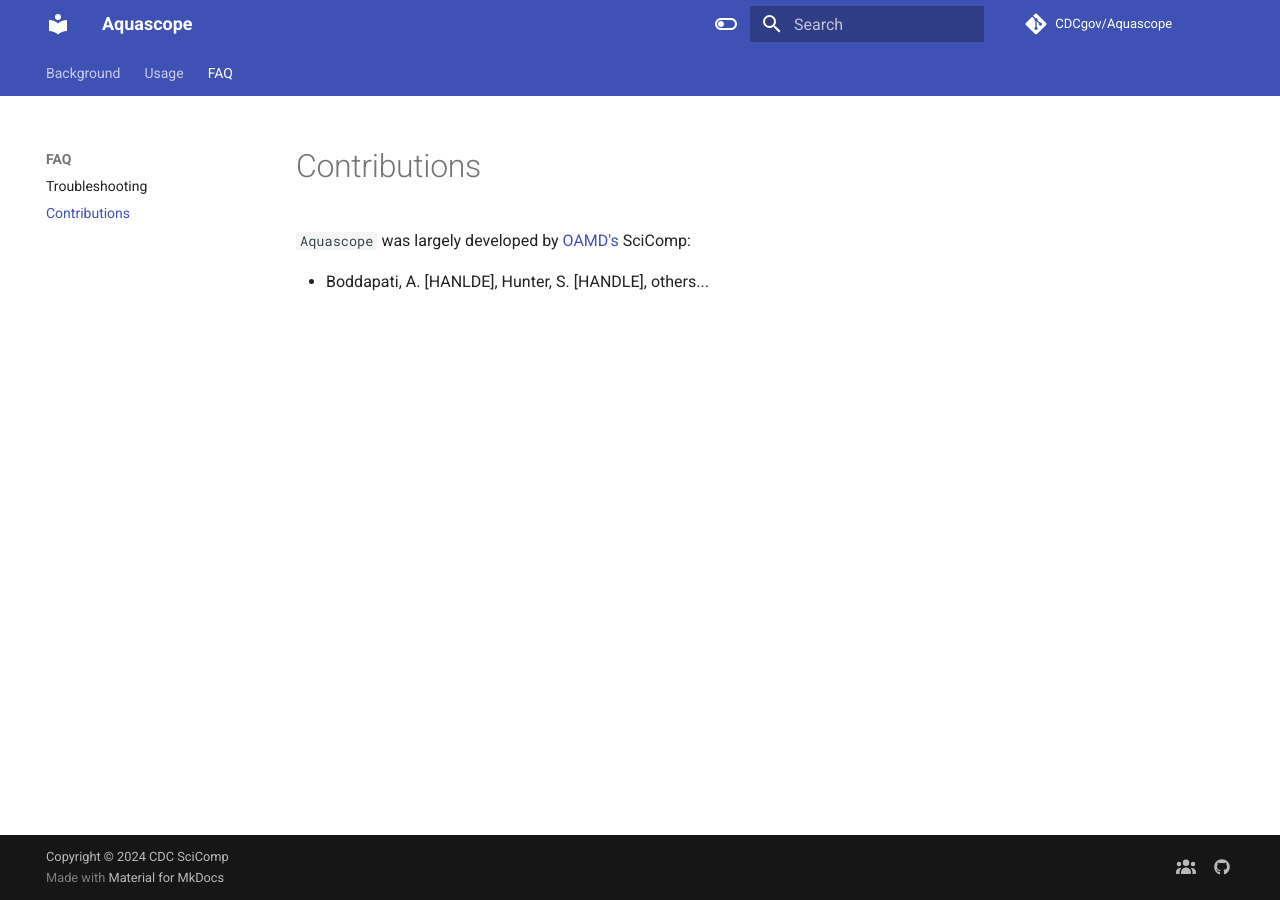
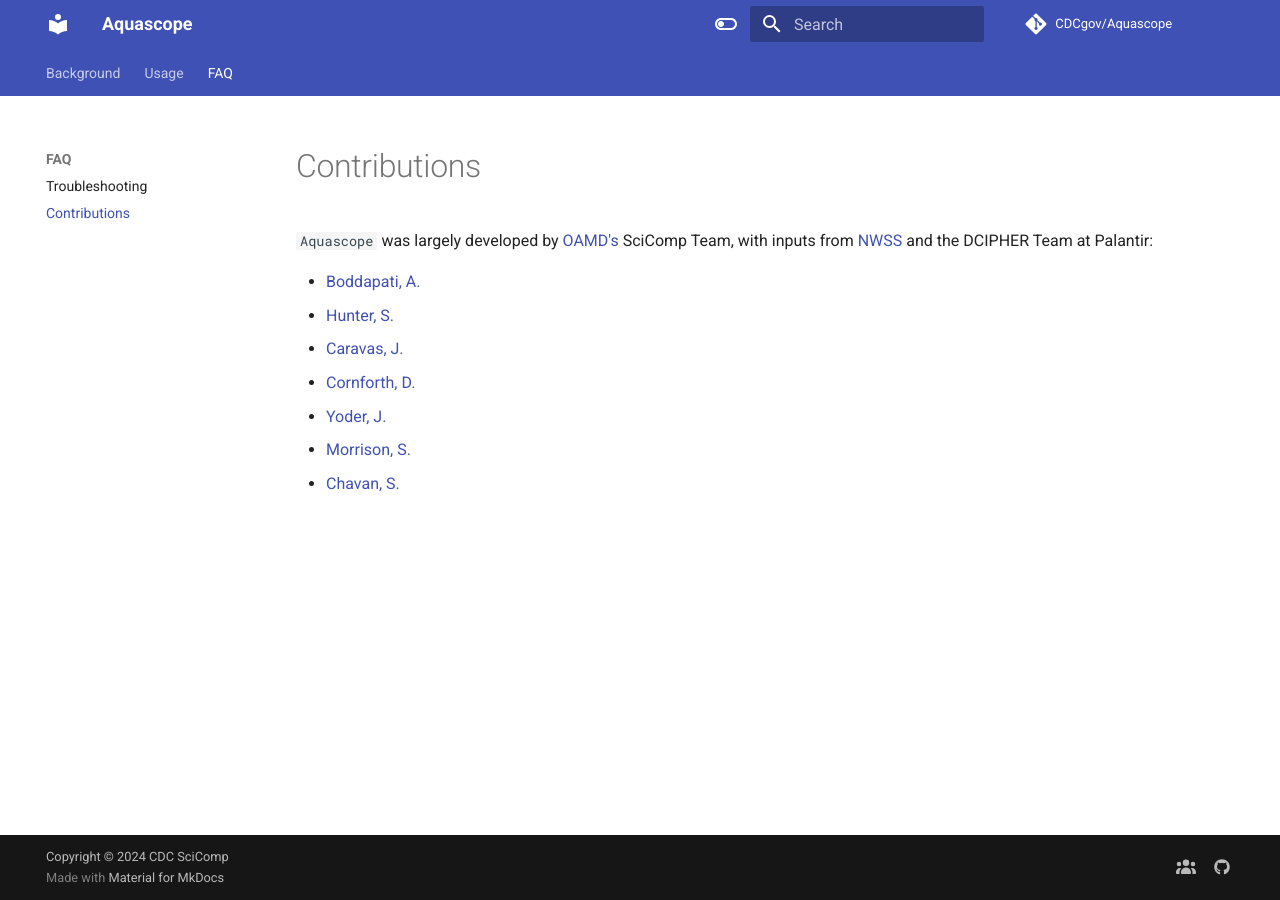
Before and after one commit to CDCgov/aquascope, an MkDocs documentation site: the page built from docs/user-guide/contributions.md, in a window 1280 px wide. Built offline with MkDocs 1.6.1 and Material for MkDocs 9.7.7, drawn with Linux system fonts in a browser that asks for light colours; comment, search, counter and statistics services are not loaded; the version menu is left out.

Commit message:
docs: add users to contribs

```diff
--- a/docs/user-guide/contributions.md
+++ b/docs/user-guide/contributions.md
@@ -1,3 +1,9 @@
-`Aquascope` was largely developed by [OAMD's](https://www.cdc.gov/amd/index.html) SciComp:
+`Aquascope` was largely developed by [OAMD's](https://www.cdc.gov/amd/index.html) SciComp Team, with inputs from [NWSS](https://www.cdc.gov/nwss/wastewater-surveillance.html) and the DCIPHER Team at Palantir:
 
-- Boddapati, A. [HANLDE], Hunter, S. [HANDLE], others...
+- [Boddapati, A.](https://github.com/arunbodd)
+- [Hunter, S.](https://github.com/hseabolt)
+- [Caravas, J.](https://github.com/jacaravas)
+- [Cornforth, D.](https://github.com/dcornforth22)
+- [Yoder, J.](https://github.com/jessebyoder)
+- [Morrison, S.](https://github.com/SMorisson42)
+- [Chavan, S.](https://github.com/schavan023)
```
